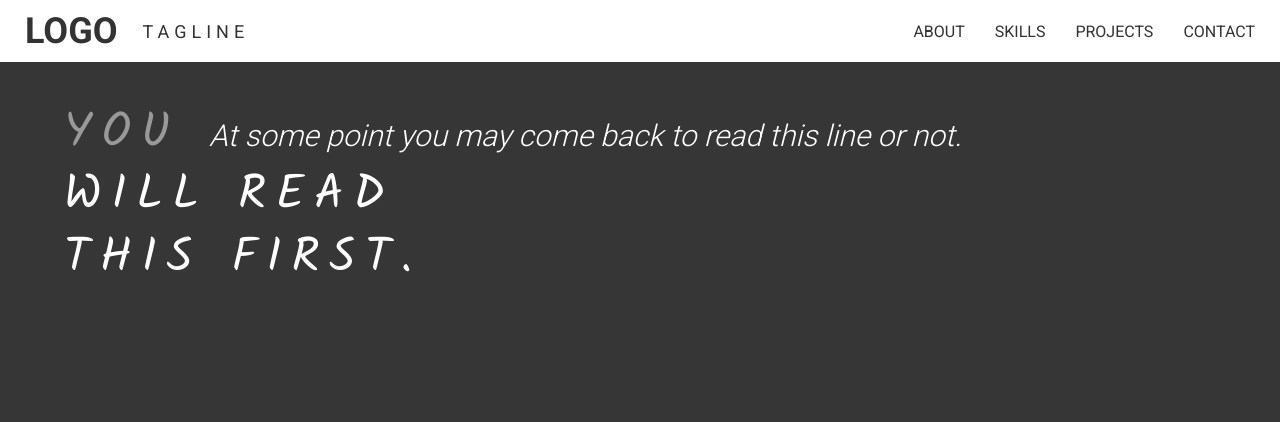
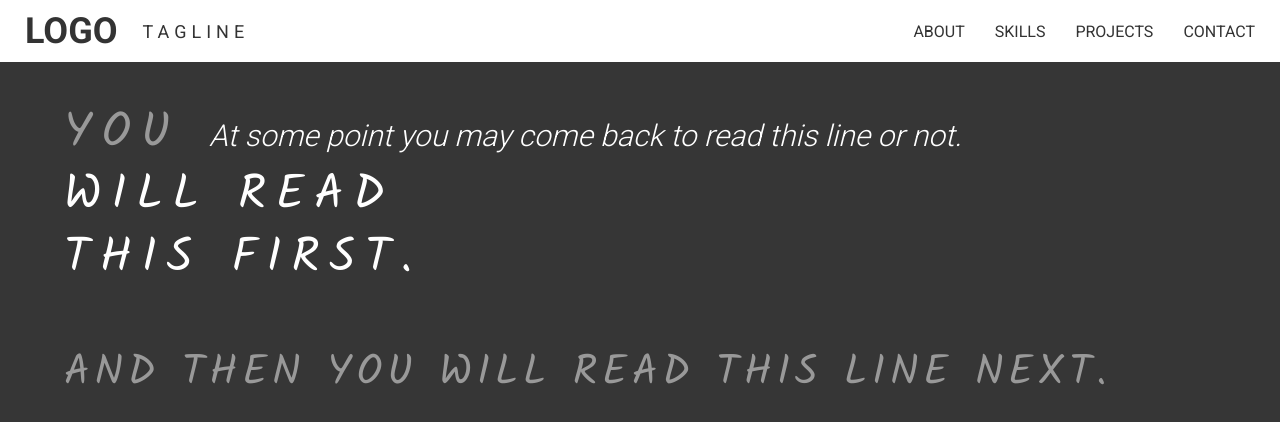
Before and after one commit to bcroman/Typography-Challenge, a plain HTML site: page index.html in a window 1280 px wide. Drawn offline with Linux system fonts and the light colour scheme.

Commit message:
Core: Add Subtitle
created a upper case subtitle base on the wireframe

```diff
--- a/index.html
+++ b/index.html
@@ -33,6 +33,10 @@
             WILL READ<br>
             THIS FIRST.
         </h1>
+
+        <h2 class="subtitle">
+            And then you will read this line next.
+        </h2>
     </main>
 
 </body>
--- a/styles.css
+++ b/styles.css
@@ -70,7 +70,18 @@ h1 {
     font-family: 'Roboto', sans-serif;
     font-size: 30px;
     font-weight: 300;
-    font-style: italic;
+    font-style: italic; /* Italic all Text*/
     letter-spacing: 0;
     line-height: 1.5;
 }
+
+.subtitle {
+    font-family: 'Kalam', cursive;
+    font-size: 42px;
+    font-weight: 400;
+    color: #999;
+    text-transform: uppercase; /* Upper Case on Text*/
+    letter-spacing: 5px;
+    margin-top: 50px;
+    margin-bottom: 40px;
+}
```
